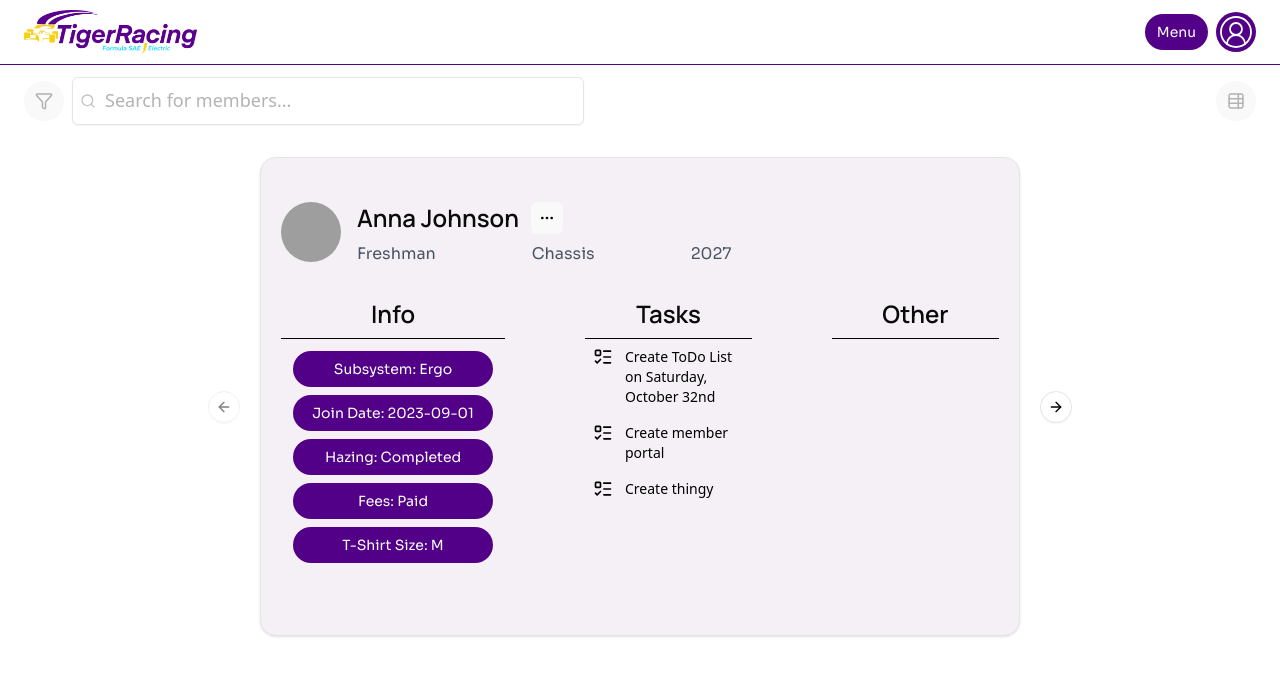
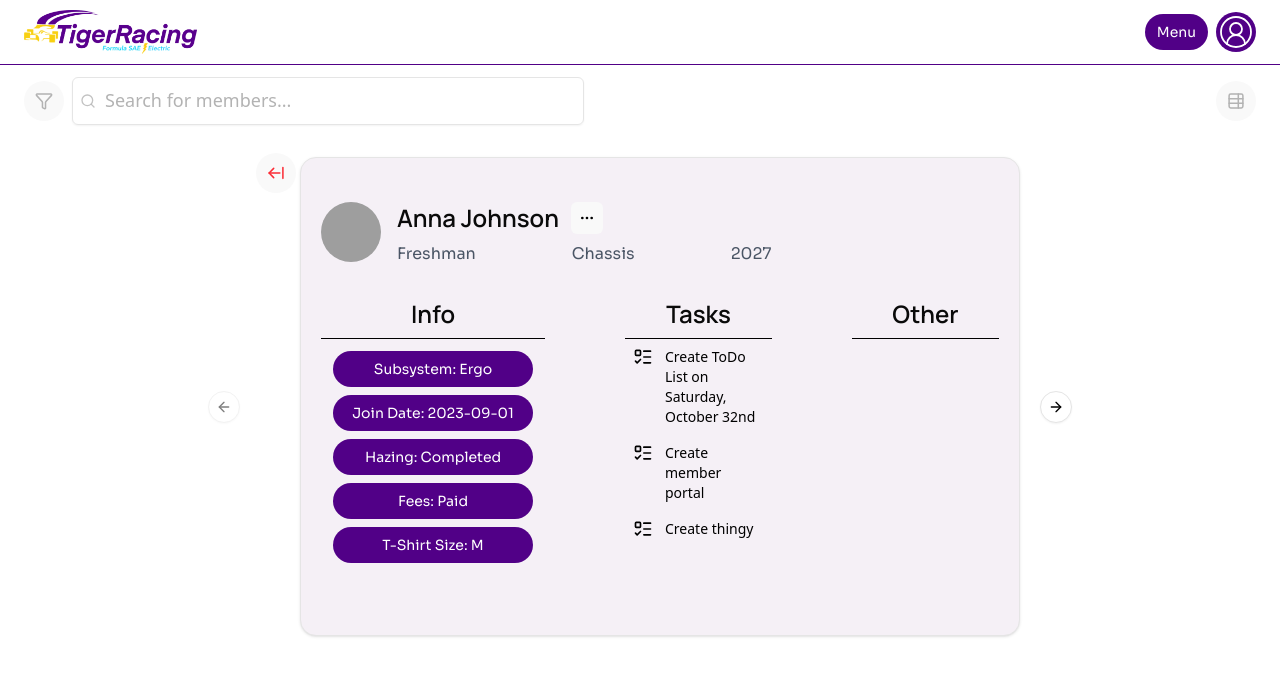
Before and after one commit to LSUTigerRacing/TigerRacing_MemberPortal, a React app in the folder frontend/: page /members in a window 1280 px wide. Both pictures are taken after a click on the button 1236 px from the left and 101 px from the top of the page. Shown: the top 676 px of the page. Built offline with nearby package versions, Linux system fonts and the light colour scheme; grey boxes are pictures that could not be loaded; the HTML template or start-up script is replaced by a standard one.

Commit message:
Renamed NavBars and added Back Button for Gallery View

```diff
--- a/frontend/src/components/ui/NavBar/shadcn-io/navbar-06/index.tsx
+++ b/frontend/src/components/ui/NavBar/shadcn-io/navbar-06/index.tsx
@@ -82,7 +82,7 @@ const UserMenu = ({
 );
 
 // Props interface
-export interface Navbar06Props extends React.HTMLAttributes<HTMLElement> {
+export interface NavbarProps extends React.HTMLAttributes<HTMLElement> {
     logo?: React.ReactNode
     userName?: string
     userEmail?: string
@@ -90,7 +90,7 @@ export interface Navbar06Props extends React.HTMLAttributes<HTMLElement> {
     onMenuClick?: () => void
 }
 
-export const Navbar06 = React.forwardRef<HTMLElement, Navbar06Props>(
+export const Navbar = React.forwardRef<HTMLElement, NavbarProps>(
     (
         {
             className,
@@ -147,6 +147,6 @@ export const Navbar06 = React.forwardRef<HTMLElement, Navbar06Props>(
     }
 );
 
-Navbar06.displayName = "Navbar06";
+Navbar.displayName = "Navbar";
 
 export { Logo, UserMenu };
--- a/frontend/src/components/ui/adminPortal/GalleryPageCard/GalleryCard.tsx
+++ b/frontend/src/components/ui/adminPortal/GalleryPageCard/GalleryCard.tsx
@@ -1,7 +1,7 @@
 import type { Member } from "@/components/dummyData/members";
 import * as React from "react";
 import { useEffect } from "react";
-import { ListTodoIcon } from "lucide-react";
+import { ListTodoIcon, ArrowLeftFromLine } from "lucide-react";
 import { Button } from "@/components/ui/button";
 import { Avatar, AvatarFallback, AvatarImage } from "@/components/ui/avatar";
 import { Card, CardContent } from "@/components/ui/card";
@@ -21,12 +21,16 @@ interface FilterMemberCarouselProps {
     members: Member[]
     onDeleteMember: (memberId: string) => void
     selectedMemberId: string | null
+    view: "column" | "gallery"
+    setView: React.Dispatch<React.SetStateAction<"column" | "gallery">>
 }
 
 export default function CarouselDemo ({
     members,
     onDeleteMember,
-    selectedMemberId
+    selectedMemberId,
+    view,
+    setView
 }: FilterMemberCarouselProps) {
     const [carouselApi, setCarouselApi] = React.useState<CarouselApi>();
 
@@ -44,9 +48,19 @@ export default function CarouselDemo ({
 
     return (
         <Carousel
-            className="max-h-screen max-w-3xl mx-auto flex flex-column justify-self-center-safe mt-6"
+            className="max-h-screen max-w-3xl mx-auto flex flex-column justify-self-center-safe mt-6 p-0"
             setApi={setCarouselApi}
         >
+            <Button
+                size="icon"
+                variant="ghost"
+                className="text-muted-foreground w-10 h-10 rounded-full shadow-none"
+                aria-label="Back to column view"
+                onClick={() =>
+                    view === "gallery" ? setView("column") : setView("gallery")}
+            >
+                <ArrowLeftFromLine className="scale-115 text-red-500" aria-hidden />
+            </Button>
             <CarouselContent>
                 {members.map(member => (
                     <CarouselItem key={member.id}>
@@ -102,7 +116,7 @@ export default function CarouselDemo ({
                                                 Info
                                             </div>
                                             <div className="p-3 space-y-2 flex flex-wrap justify-center">
-                                                <Button className="px-3 py-2 w-[200px] h-fit font-sora rounded-full bg-primary text-white whitespace-break-spaces break-words">
+                                                <Button className="px-3 py-2 w-[200px] h-fit font-sora rounded-full bg-primary text-white whitespace-break-spaces wrap-break-word">
                                                     Subsystem: {member.subsystem}
                                                 </Button>
                                                 <Button className="px-3 w-[200px] py-2 font-sora rounded-full bg-primary text-white">
@@ -141,7 +155,9 @@ export default function CarouselDemo ({
                                                 <div className="w-4 h-4">
                                                     <ListTodoIcon className="w-5 h-5" />
                                                 </div>
-                                                <div className="text-sora text-sm">Create member portal</div>
+                                                <div className="text-sora text-sm">
+                                                    Create member portal
+                                                </div>
                                             </div>
 
                                             <div className="flex p-2 max-w-full gap-4">
@@ -165,7 +181,6 @@ export default function CarouselDemo ({
                     </CarouselItem>
                 ))}
             </CarouselContent>
-
             <CarouselPrevious />
             <CarouselNext />
         </Carousel>
--- a/frontend/src/components/ui/adminPortal/SearchBar/FilterDropdown.tsx
+++ b/frontend/src/components/ui/adminPortal/SearchBar/FilterDropdown.tsx
@@ -1,3 +1,4 @@
+/* eslint-disable react-hooks/exhaustive-deps */
 import React, { useEffect } from "react";
 import { Circle } from "lucide-react";
 
@@ -241,7 +242,7 @@ const FilterDropdown = ({
                         {getActiveFilters().map((filter, index) => (
                             <span
                                 key={index}
-                                className="font-sora px-3 py-1 bg-primary-background dark:bg-primary-foreground text-foreground dark:text-blue-200 rounded-full text-sm flex-shrink-0 max-w-full break-words"
+                                className="font-sora px-3 py-1 bg-primary-background dark:bg-primary-foreground text-foreground dark:text-blue-200 rounded-full text-sm shrink-0 max-w-full wrap-break-word"
                             >
                                 {filter}
                             </span>
--- a/frontend/src/components/ui/adminPortal/SearchBar/shadcn-io/navbar-14/index.tsx
+++ b/frontend/src/components/ui/adminPortal/SearchBar/shadcn-io/SearchBar/index.tsx
@@ -18,7 +18,7 @@ import {
 
 import FilterDropdown from "@/components/ui/adminPortal/SearchBar/FilterDropdown";
 
-export interface Navbar14Props extends React.HTMLAttributes<HTMLElement> {
+export interface SearchBarProps extends React.HTMLAttributes<HTMLElement> {
     searchPlaceholder?: string
     searchValue?: string
     view: "column" | "gallery"
@@ -30,7 +30,7 @@ export interface Navbar14Props extends React.HTMLAttributes<HTMLElement> {
     onDropdownSelect: (memberId: string) => void
 }
 
-export const Navbar14 = React.forwardRef<HTMLElement, Navbar14Props>(
+export const SearchBar = React.forwardRef<HTMLElement, SearchBarProps>(
     (
         {
             className,
@@ -89,7 +89,6 @@ export const Navbar14 = React.forwardRef<HTMLElement, Navbar14Props>(
                 {...props}
             >
                 <div className="flex h-16 items-center justify-between gap-4 pt-2">
-
                     {/* Left side: Filter button + input */}
                     <div className="flex items-center gap-2 flex-1 z-10">
                         <DropdownMenu>
@@ -184,4 +183,4 @@ export const Navbar14 = React.forwardRef<HTMLElement, Navbar14Props>(
     }
 );
 
-Navbar14.displayName = "Navbar14";
+SearchBar.displayName = "SearchBar";
--- a/frontend/src/pages/adminPortal/adPortalView.tsx
+++ b/frontend/src/pages/adminPortal/adPortalView.tsx
@@ -1,8 +1,8 @@
 import { useState } from "react";
 import { data, type Member } from "@/components/dummyData/members";
 
-import { Navbar06 } from "@/components/ui/NavBar/shadcn-io/navbar-06";
-import { Navbar14 } from "@/components/ui/adminPortal/SearchBar/shadcn-io/navbar-14";
+import { Navbar } from "@/components/ui/NavBar/shadcn-io/navbar-06";
+import { SearchBar } from "@/components/ui/adminPortal/SearchBar/shadcn-io/SearchBar/index";
 import MemberTable from "@/components/ui/adminPortal/MemberTable/MemberTable";
 import GalleryCard from "@/components/ui/adminPortal/GalleryPageCard/GalleryCard";
 
@@ -31,8 +31,8 @@ export const PagesView = () => {
 
     return (
         <>
-            <Navbar06 />
-            <Navbar14
+            <Navbar />
+            <SearchBar
                 view={view}
                 setView={setView}
                 sortOrder={sortOrder}
@@ -53,6 +53,8 @@ export const PagesView = () => {
                 : (
                     <GalleryCard
                         members={filteredMembers}
+                        view={view}
+                        setView={setView}
                         onDeleteMember={handleDelete}
                         selectedMemberId={selectedMemberId}
                     />
```
